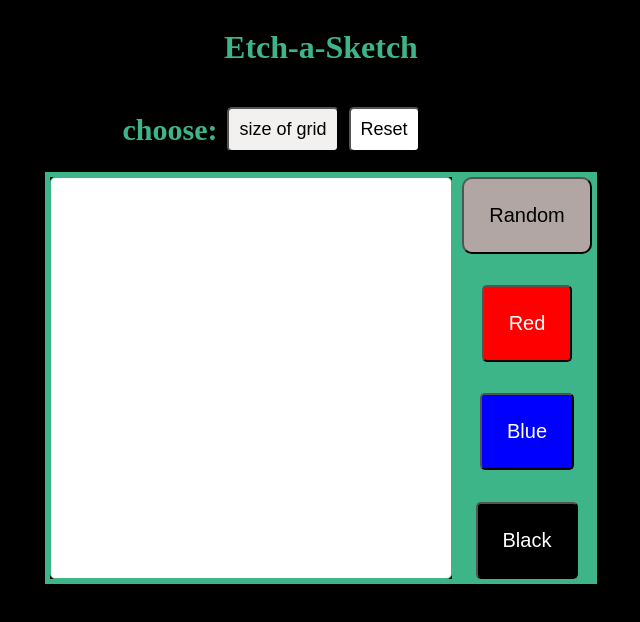
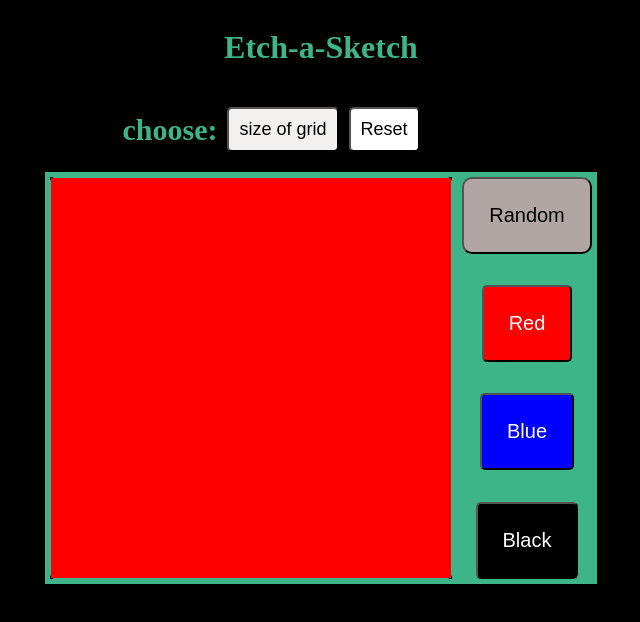
Before and after one commit to Alemba-Vivian/Etch-a-Sketch, a plain HTML site: page index.html in a window 1280 px wide. Shown: the whole page, without its empty margins (319-959 px from the left). Drawn offline with Linux system fonts and the light colour scheme.

Commit message:
Created a function that creates a 16 x 16 grid webpage

```diff
--- a/css/stylesheet.css
+++ b/css/stylesheet.css
@@ -29,7 +29,7 @@ color: #3EB489;
     border: 5px solid #3EB489;
 
 }
-.grid{
+.grid-container{
     display: grid;
     width: 400px;
     height: 400px;
--- a/index.html
+++ b/index.html
@@ -17,7 +17,10 @@
         </div>
 
     <div class="grid-holder">
-        <div class="grid"></div>
+
+        <div class="grid-container">
+            <!-- this is where we create our 16 x 16 grid square -->
+        </div>
         <div class="header-2">
             <button id="random">Random</button>
             <button id="red">Red</button>
@@ -28,7 +31,7 @@
     </div>
 
 
-    </div>
+
 
 <script src="./js/main.js"></script>
 </body>
--- a/js/main.js
+++ b/js/main.js
@@ -0,0 +1,22 @@
+let gridContainer = document.querySelector('.grid-container');
+createGrid(64);
+
+
+//creating a function that creates the grid squares
+function createGrid(size){
+    //creating 16 x 16 grid squares
+gridContainer.style.gridTemplateColumns =`repeat(${size}, 1fr)`;
+gridContainer.style.gridTemplateRows = `repeat(${size}, 1fr)`;
+
+let numDivs = size * size;
+//loop through and create a new div
+for(let i =0;i<numDivs; i++){
+    //create new div
+    let div = document.createElement('div');
+    div.classList.add('grid-item');
+    div.style.backgroundColor ='red';
+    gridContainer.insertAdjacentElement('beforeend', div);
+}
+
+
+}
```
